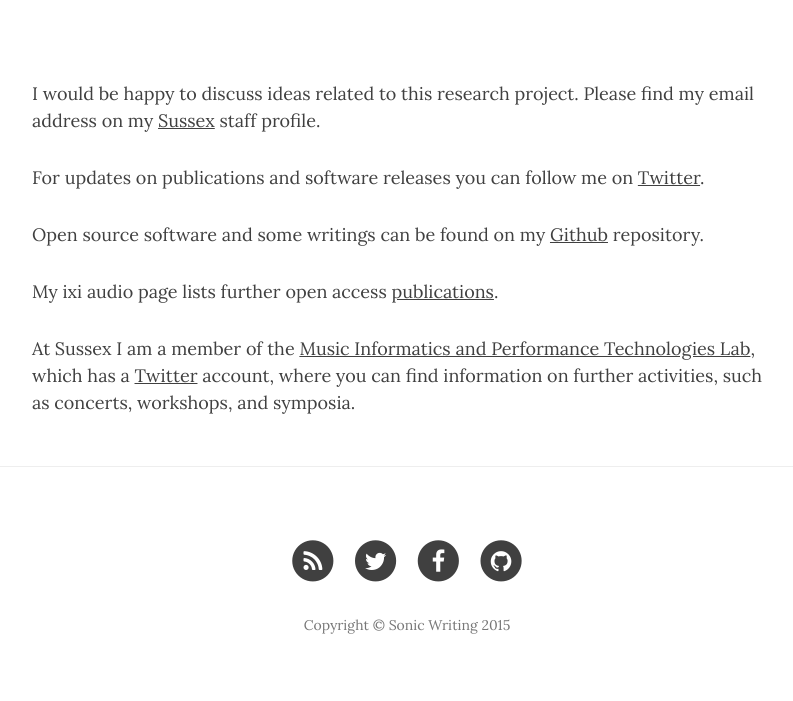
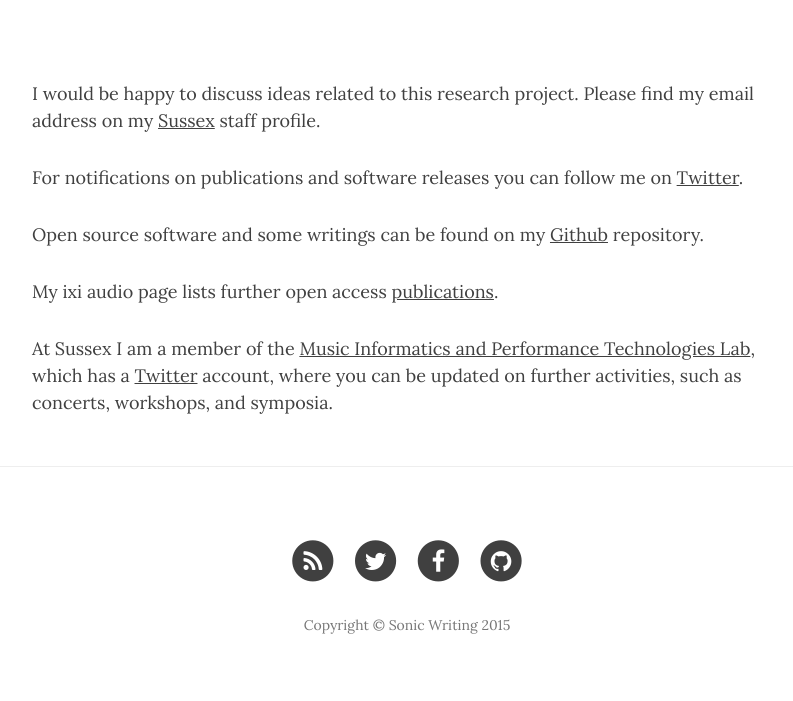
Before and after one commit to thormagnusson/sonicwriting, a Jekyll site: the page built from z_contact.html, in a window 1280 px wide. Shown: the part 548-1249 px from the top of the page, without its empty margins (233-1026 px from the left). Built offline with Jekyll 4.4.1, drawn with Linux system fonts in a browser that asks for light colours; nearby versions of some CDN libraries.

```diff
--- /dev/null
+++ b/CNAME
@@ -0,0 +1 @@
+www.sonicwriting.org
--- a/about.html
+++ b/about.html
@@ -11,3 +11,6 @@ header-img: "img/about-bg.jpg"
 
 <p>This research will map and clarify a complex landscape of current developments in music technology research where boundaries between creating and listening, and between instruments and media are disappearing. New inventions are uprooting traditional approaches to the writing, playing and sharing of music, and this needs to be studied from a media theoretical perspective. The Sonic Writing project will explore how past techniques and design patterns found in the areas of instrument design, musical notation and sound recording are translated into digital media practices of musical expression.
 </p>
+
+<p>Thor Magnusson is a lecturer in <a href="http://www.sussex.ac.uk/music" target="_blank">Music</a> at the University of Sussex. His work focusses on the impact digital technologies have on musical creativity and practice, explored through software development, composition and performance. He is the co-founder of <a href="http://www.ixi-audio.net" target="_blank">ixi audio</a>, and has developed audio software, systems of generative music composition, written computer music tutorials and created two musical live coding environments. As part of ixi, he has taught workshops in creative music coding and sound installations, and given presentations, performances and visiting lectures at diverse art institutions, conservatories, and universities internationally.
+</p>
--- a/z_contact.html
+++ b/z_contact.html
@@ -7,10 +7,10 @@ header-img: "img/contact-bg.jpg"
 
 <p>I would be happy to discuss ideas related to this research project. Please find my email address on my <a href="http://www.sussex.ac.uk/profiles/164902" target="_blank">Sussex</a> staff profile.</p>
 
-<p>For updates on publications and software releases you can follow me on <a href="http://www.twitter.com/thormagnusson" target="_blank">Twitter</a>.</p>
+<p>For notifications on publications and software releases you can follow me on <a href="http://www.twitter.com/thormagnusson" target="_blank">Twitter</a>.</p>
 
 <p>Open source software and some writings can be found on my <a href="http://www.github.com/thormagnusson" target="_blank">Github</a> repository.</p>
 
 <p>My ixi audio page lists further open access <a href="http://www.ixi-audio.net/thor" target="_blank">publications</a>.</p>
 
-<p>At Sussex I am a member of the <a href="http://www.miptl.org" target="_blank">Music Informatics and Performance Technologies Lab</a>, which has a <a href="http://www.twitter.com/miptl" target="_blank">Twitter</a> account, where you can find information on further activities, such as concerts, workshops, and symposia.</p>
+<p>At Sussex I am a member of the <a href="http://www.miptl.org" target="_blank">Music Informatics and Performance Technologies Lab</a>, which has a <a href="http://www.twitter.com/miptl" target="_blank">Twitter</a> account, where you can be updated on further activities, such as concerts, workshops, and symposia.</p>
```
Also changed, not shown: _data/authors.yml (deleted, +0 -20 lines), _data/navigation.yml (deleted, +0 -19 lines).
